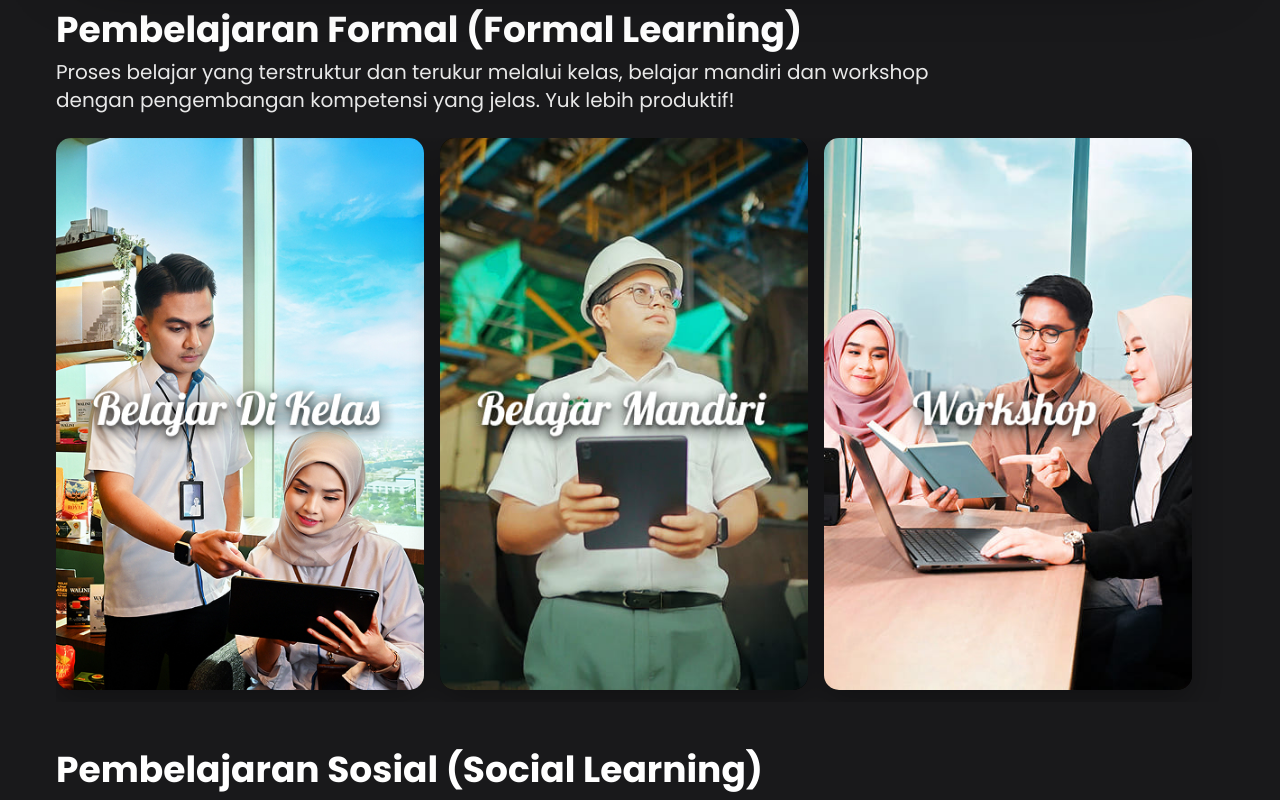
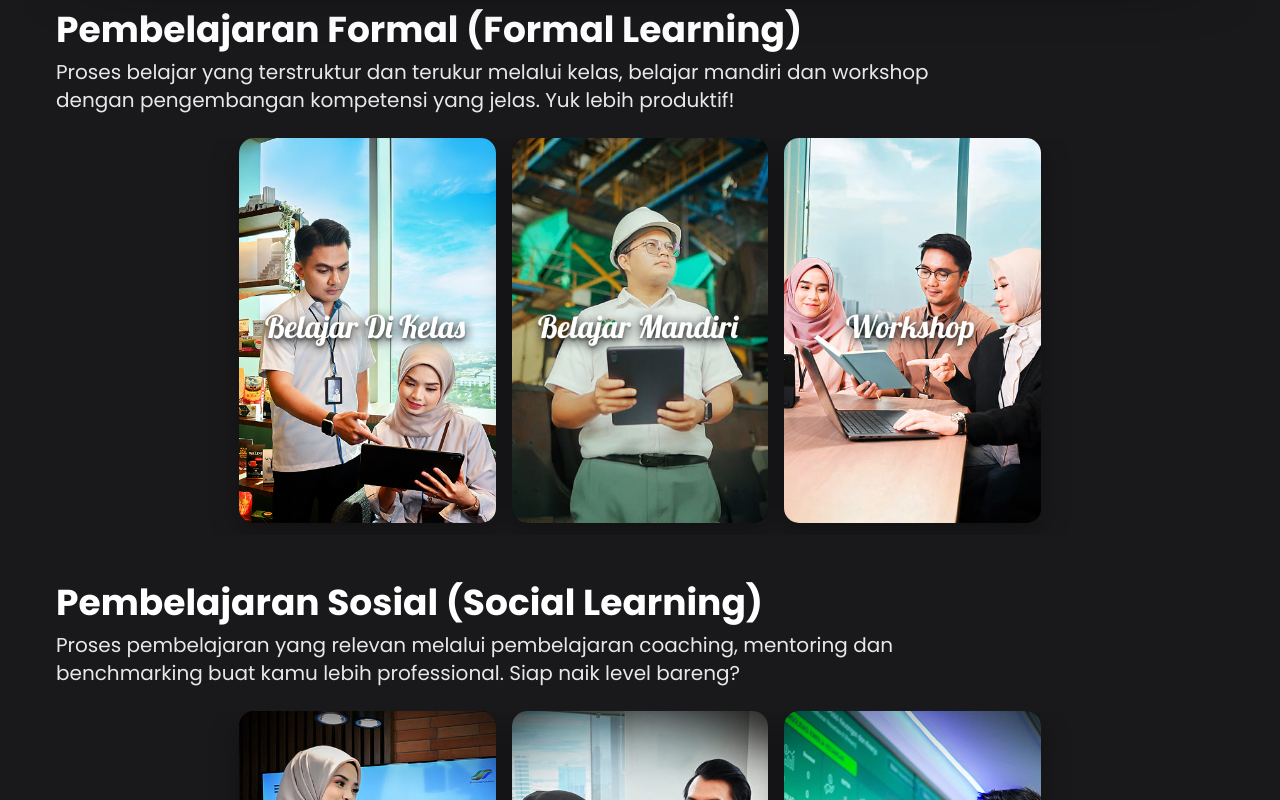
Before and after one commit to mindrautamadua/agronow-ess, a Next.js app: page /home in a window 1280 px wide. Shown: the part 1300-2100 px from the top of the page. Built offline with nearby package versions, Linux system fonts and the light colour scheme; no server answers.

Commit message:
Update home page

```diff
--- a/src/app/home/page.tsx
+++ b/src/app/home/page.tsx
@@ -179,7 +179,7 @@ function ZoomImg({ src, alt, href }: { src: string; alt: string; href?: string }
 // Baris swipe horizontal ala Netflix: scroll-snap + swipe natif (mobile),
 // tombol panah muncul saat hover (desktop), scrollbar disembunyikan.
 // `itemClass` mengatur lebar tiap kartu (mis. 3 atau 6 kartu per layar).
-function SwipeRow({ children, itemClass }: { children: React.ReactNode[]; itemClass: string }) {
+function SwipeRow({ children, itemClass, center = false }: { children: React.ReactNode[]; itemClass: string; center?: boolean }) {
   const ref = useRef<HTMLDivElement>(null);
   const scroll = (dir: 1 | -1) => {
     const el = ref.current;
@@ -189,13 +189,15 @@ function SwipeRow({ children, itemClass }: { children: React.ReactNode[]; itemCl
     <div className="group/row relative">
       <div
         ref={ref}
-        className="flex snap-x snap-mandatory gap-4 overflow-x-auto scroll-smooth pb-3 [-ms-overflow-style:none] [scrollbar-width:none] [&::-webkit-scrollbar]:hidden"
+        className={`flex snap-x snap-mandatory gap-4 overflow-x-auto scroll-smooth pb-3 [-ms-overflow-style:none] [scrollbar-width:none] [&::-webkit-scrollbar]:hidden ${center ? "sm:justify-center" : ""}`}
       >
         {children.map((child, i) => (
           <div key={i} className={`shrink-0 snap-start ${itemClass}`}>{child}</div>
         ))}
       </div>
-      {/* Panah navigasi — hanya desktop, muncul saat hover */}
+      {/* Panah navigasi — hanya desktop, muncul saat hover (disembunyikan saat row di-tengah/tak perlu scroll) */}
+      {!center && (
+        <>
           <button
             type="button" aria-label="Sebelumnya" onClick={() => scroll(-1)}
             className="absolute -left-4 top-1/2 hidden h-11 w-11 -translate-y-1/2 items-center justify-center rounded-full border border-white/15 bg-black/70 text-white opacity-0 backdrop-blur transition hover:bg-black/90 group-hover/row:opacity-100 lg:flex"
@@ -208,6 +210,8 @@ function SwipeRow({ children, itemClass }: { children: React.ReactNode[]; itemCl
           >
             <ChevronRight className="h-5 w-5" />
           </button>
+        </>
+      )}
     </div>
   );
 }
@@ -541,7 +545,7 @@ export default function HomePage() {
             <div className="text-[28px] font-bold sm:text-4xl">{sec.title}</div>
             <div className="mt-2 max-w-4xl text-[16px] text-white/90 sm:text-xl">{sec.desc}</div>
             <div className="mt-6">
-              <SwipeRow itemClass="w-[78%] sm:w-[46%] lg:w-[31.5%]">
+              <SwipeRow center itemClass="w-[44%] sm:w-[30%] lg:w-[22%]">
                 {sec.items.map((it, i) => <ZoomImg key={i} src={it.src} alt={it.label} href={it.href} />)}
               </SwipeRow>
             </div>
```
Lines whose indentation alone changed are shown as unchanged.
